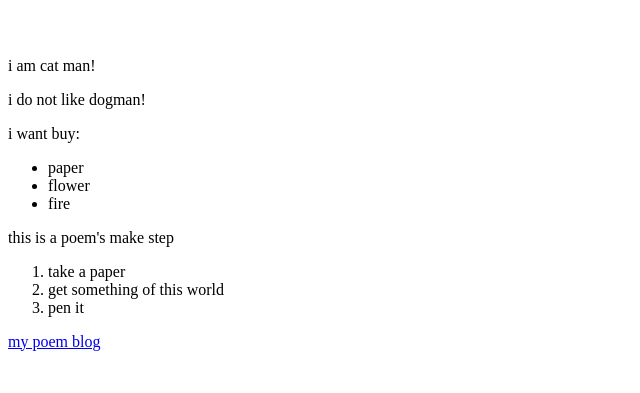
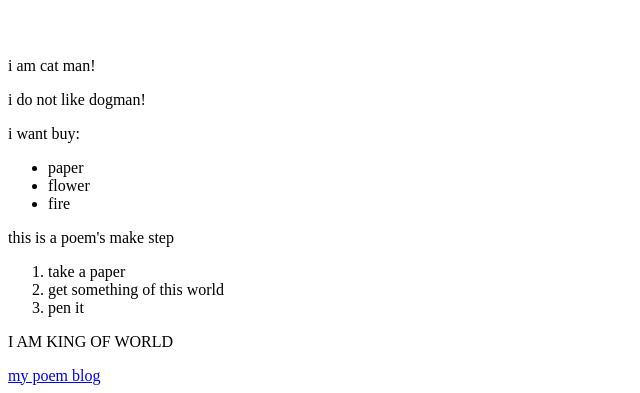
Before and after one commit to vvisw1/my-first-web, a plain HTML site: page index.html in a window 1280 px wide. Shown: the part 2179-2572 px from the top of the page, without its empty margins (0-640 px from the left). Before the commit the page ends 2538 px from the top, so only its background shows below. Drawn offline with Linux system fonts and the light colour scheme.

Commit message:
Update index.html
3

```diff
--- a/index.html
+++ b/index.html
@@ -23,7 +23,7 @@
 <li>get something of this world</li>
 <li>pen it</li>
 </ol>
-<p></p>
+<p>I AM KING OF WORLD</p>
 <a href="https://jinds1771.blogspot.com/">my poem blog</a>
   </body>
 </html>
```
